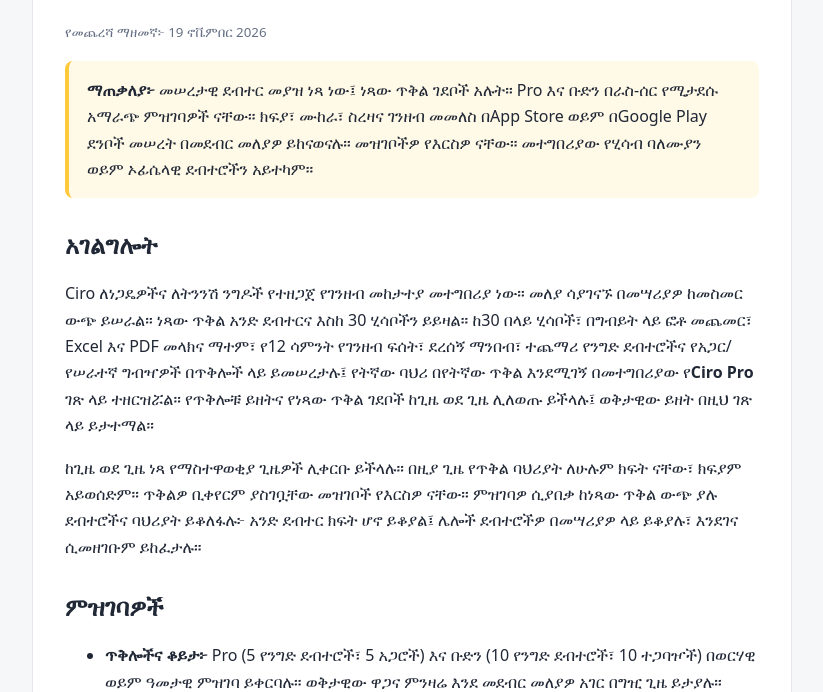
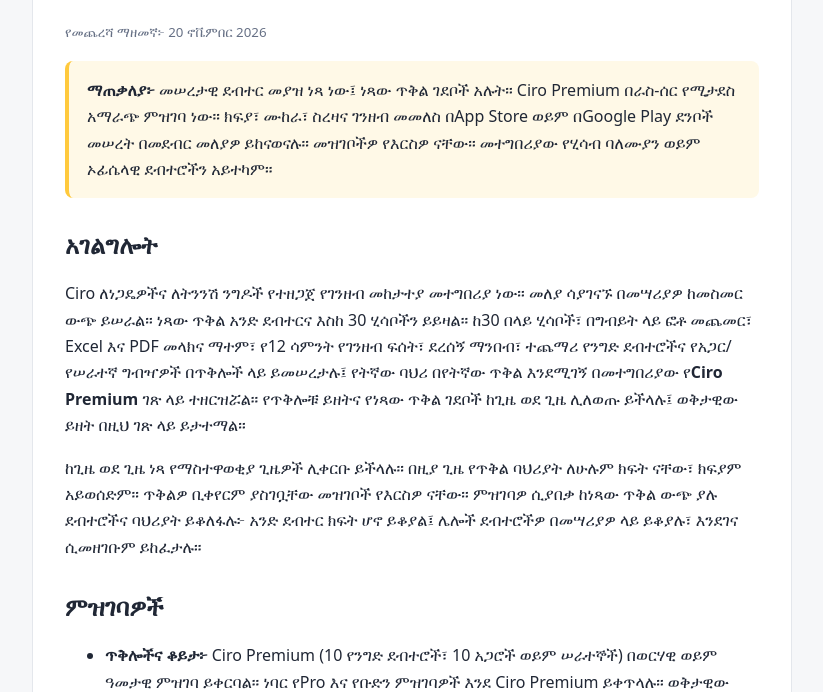
Before and after one commit to ap520888/ciro-yasal, a plain HTML site: page am/kullanim-kosullari.html in a window 1280 px wide. Shown: the part 108-800 px from the top of the page, without its empty margins (228-1051 px from the left). Drawn offline with Linux system fonts and the light colour scheme.

Commit message:
Kullanım koşulları: Ciro Premium, son güncelleme 20 Kasım 2026 (am)

```diff
--- a/am/kullanim-kosullari.html
+++ b/am/kullanim-kosullari.html
@@ -10,16 +10,16 @@
 <body>
 <main>
   <h1>Ciro (ቀላል የገንዘብ አስተዳደር)፦ የአጠቃቀም ውሎች</h1>
-  <small>የመጨረሻ ማዘመኛ፦ 19 ኖቬምበር 2026</small>
-  <p class="ozet"><strong>ማጠቃለያ፦</strong> መሠረታዊ ደብተር መያዝ ነጻ ነው፤ ነጻው ጥቅል ገደቦች አሉት። Pro እና ቡድን በራስ-ሰር የሚታደሱ አማራጭ ምዝገባዎች ናቸው። ክፍያ፣ ሙከራ፣ ስረዛና ገንዘብ መመለስ በApp Store ወይም በGoogle Play ደንቦች መሠረት በመደብር መለያዎ ይከናወናሉ። መዝገቦችዎ የእርስዎ ናቸው። መተግበሪያው የሂሳብ ባለሙያን ወይም ኦፊሴላዊ ደብተሮችን አይተካም።</p>
+  <small>የመጨረሻ ማዘመኛ፦ 20 ኖቬምበር 2026</small>
+  <p class="ozet"><strong>ማጠቃለያ፦</strong> መሠረታዊ ደብተር መያዝ ነጻ ነው፤ ነጻው ጥቅል ገደቦች አሉት። Ciro Premium በራስ-ሰር የሚታደስ አማራጭ ምዝገባ ነው። ክፍያ፣ ሙከራ፣ ስረዛና ገንዘብ መመለስ በApp Store ወይም በGoogle Play ደንቦች መሠረት በመደብር መለያዎ ይከናወናሉ። መዝገቦችዎ የእርስዎ ናቸው። መተግበሪያው የሂሳብ ባለሙያን ወይም ኦፊሴላዊ ደብተሮችን አይተካም።</p>
 
   <h2>አገልግሎት</h2>
-  <p>Ciro ለነጋዴዎችና ለትንንሽ ንግዶች የተዘጋጀ የገንዘብ መከታተያ መተግበሪያ ነው። መለያ ሳያገናኙ በመሣሪያዎ ከመስመር ውጭ ይሠራል። ነጻው ጥቅል አንድ ደብተርና እስከ 30 ሂሳቦችን ይይዛል። ከ30 በላይ ሂሳቦች፣ በግብይት ላይ ፎቶ መጨመር፣ Excel እና PDF መላክና ማተም፣ የ12 ሳምንት የገንዘብ ፍሰት፣ ደረሰኝ ማንበብ፣ ተጨማሪ የንግድ ደብተሮችና የአጋር/የሠራተኛ ግብዣዎች በጥቅሎች ላይ ይመሠረታሉ፤ የትኛው ባህሪ በየትኛው ጥቅል እንደሚገኝ በመተግበሪያው የ<strong>Ciro Pro</strong> ገጽ ላይ ተዘርዝሯል። የጥቅሎቹ ይዘትና የነጻው ጥቅል ገደቦች ከጊዜ ወደ ጊዜ ሊለወጡ ይችላሉ፤ ወቅታዊው ይዘት በዚህ ገጽ ላይ ይታተማል።</p>
+  <p>Ciro ለነጋዴዎችና ለትንንሽ ንግዶች የተዘጋጀ የገንዘብ መከታተያ መተግበሪያ ነው። መለያ ሳያገናኙ በመሣሪያዎ ከመስመር ውጭ ይሠራል። ነጻው ጥቅል አንድ ደብተርና እስከ 30 ሂሳቦችን ይይዛል። ከ30 በላይ ሂሳቦች፣ በግብይት ላይ ፎቶ መጨመር፣ Excel እና PDF መላክና ማተም፣ የ12 ሳምንት የገንዘብ ፍሰት፣ ደረሰኝ ማንበብ፣ ተጨማሪ የንግድ ደብተሮችና የአጋር/የሠራተኛ ግብዣዎች በጥቅሎች ላይ ይመሠረታሉ፤ የትኛው ባህሪ በየትኛው ጥቅል እንደሚገኝ በመተግበሪያው የ<strong>Ciro Premium</strong> ገጽ ላይ ተዘርዝሯል። የጥቅሎቹ ይዘትና የነጻው ጥቅል ገደቦች ከጊዜ ወደ ጊዜ ሊለወጡ ይችላሉ፤ ወቅታዊው ይዘት በዚህ ገጽ ላይ ይታተማል።</p>
   <p>ከጊዜ ወደ ጊዜ ነጻ የማስተዋወቂያ ጊዜዎች ሊቀርቡ ይችላሉ። በዚያ ጊዜ የጥቅል ባህሪያት ለሁሉም ክፍት ናቸው፣ ክፍያም አይወሰድም። ጥቅልዎ ቢቀየርም ያስገቧቸው መዝገቦች የእርስዎ ናቸው። ምዝገባዎ ሲያበቃ ከነጻው ጥቅል ውጭ ያሉ ደብተሮችና ባህሪያት ይቆለፋሉ፦ አንድ ደብተር ክፍት ሆኖ ይቆያል፤ ሌሎች ደብተሮችዎ በመሣሪያዎ ላይ ይቆያሉ፣ እንደገና ሲመዘገቡም ይከፈታሉ።</p>
 
   <h2>ምዝገባዎች</h2>
   <ul>
-    <li><strong>ጥቅሎችና ቆይታ፦</strong> Pro (5 የንግድ ደብተሮች፣ 5 አጋሮች) እና ቡድን (10 የንግድ ደብተሮች፣ 10 ተጋባዦች) በወርሃዊ ወይም ዓመታዊ ምዝገባ ይቀርባሉ። ወቅታዊው ዋጋና ምንዛሬ እንደ መደብር መለያዎ አገር በግዢ ጊዜ ይታያሉ። ዓመታዊ ጥቅል በዓመት አንድ ጊዜ ይከፈላል።</li>
+    <li><strong>ጥቅሎችና ቆይታ፦</strong> Ciro Premium (10 የንግድ ደብተሮች፣ 10 አጋሮች ወይም ሠራተኞች) በወርሃዊ ወይም ዓመታዊ ምዝገባ ይቀርባል። ነባር የPro እና የቡድን ምዝገባዎች እንደ Ciro Premium ይቀጥላሉ። ወቅታዊው ዋጋና ምንዛሬ እንደ መደብር መለያዎ አገር በግዢ ጊዜ ይታያሉ። ዓመታዊ ጥቅል በዓመት አንድ ጊዜ ይከፈላል።</li>
     <li><strong>ነጻ ሙከራዎች፦</strong> ጥቅሎች ነጻ ሙከራ ሊኖራቸው ይችላል። ብቁነት ለአንድ የመደብር መለያ አንድ ጊዜ ይሰጣል። ሙከራው ከማብቃቱ በፊት ካልሰረዙ፣ ምዝገባው ለተመረጠው ጊዜ ይከፈላል።</li>
     <li><strong>ራስ-ሰር እድሳት፦</strong> ጊዜው ከማብቃቱ ቢያንስ 24 ሰዓታት በፊት ካልተሰረዘ፣ ምዝገባው ለተመሳሳይ ቆይታ በራስ-ሰር ይታደሳል፣ ክፍያውም ከመደብር መለያዎ ይወሰዳል።</li>
     <li><strong>ስረዛ፦</strong> በማንኛውም ጊዜ በApp Store (ቅንብሮች → Apple መለያ → ምዝገባዎች) ወይም በGoogle Play (መለያ → ክፍያዎችና ምዝገባዎች) መሰረዝ ይችላሉ። ስረዛው በአሁኑ ጊዜ መጨረሻ ይተገበራል፤ በቀሪው ጊዜ መዳረሻዎን ያቆያሉ። በመተግበሪያው መለያዎን ማጥፋት ምዝገባውን <em>አይሰርዝም</em>።</li>
```
